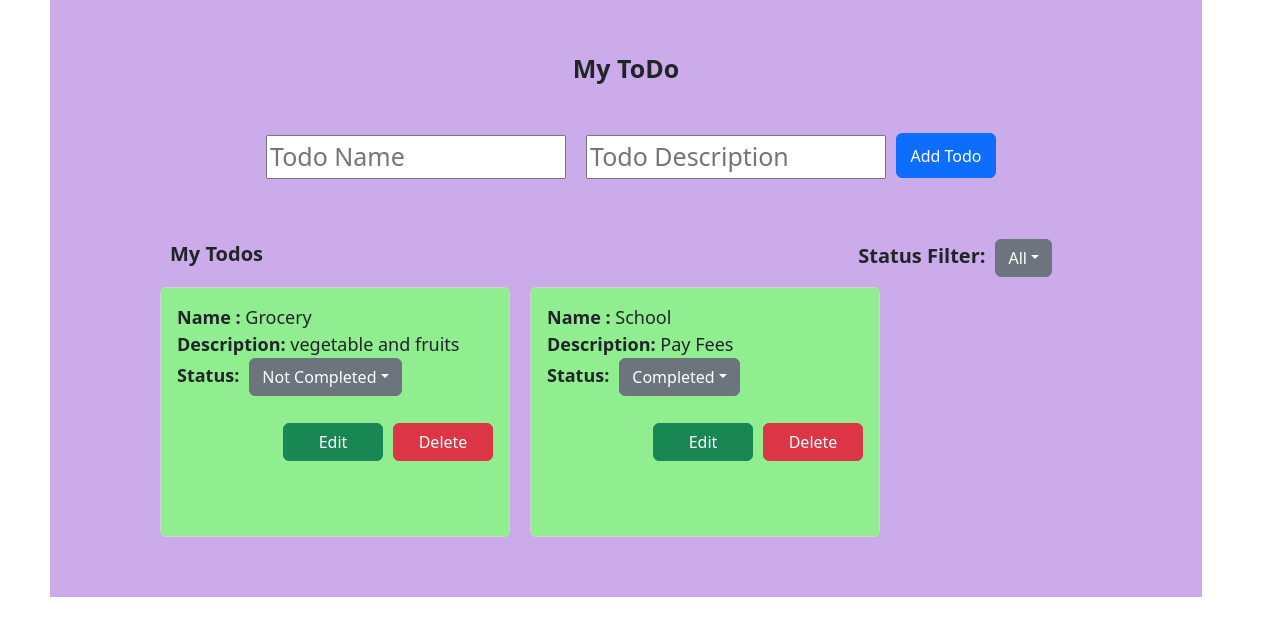
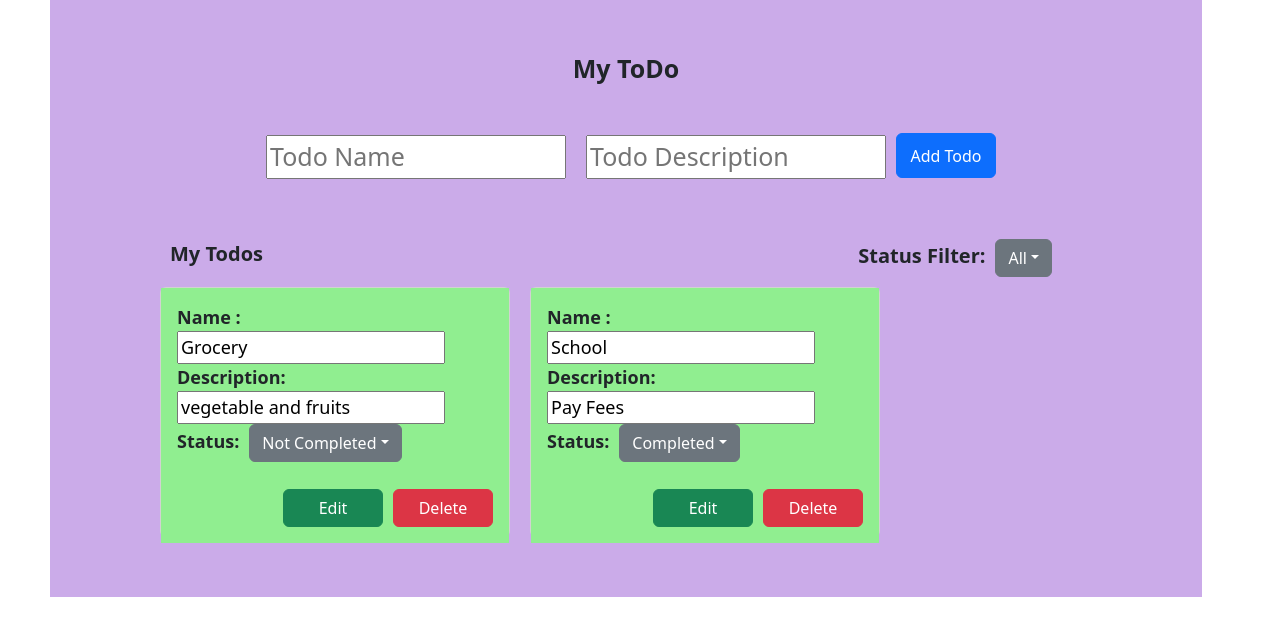
Before and after one commit to Tharani-Kasiselvam/react-todo, a React (Vite) app: page / in a window 1280 px wide. Shown: the top 636 px of the page. Built offline with nearby package versions, Linux system fonts and the light colour scheme.

Commit message:
Edit Todo feature is working

```diff
--- a/src/App.jsx
+++ b/src/App.jsx
@@ -34,6 +34,7 @@ const App = () => {
   }
 
   const editTodo = (name,desc) => {
+    console.log("inside editTodo")
     setEditName(name)
     setEditDesc(desc)
   }
@@ -46,7 +47,6 @@ const App = () => {
     <div>
       <TodoContext.Provider value = {{addTodo,todosList,editTodo}} >
       <Header setEditName={setEditName} setEditDesc={setEditDesc} editName={editName} editDesc={editDesc}/>
-      <TodoList />
       </TodoContext.Provider>
     </div>
   )
--- a/src/Components/Header.jsx
+++ b/src/Components/Header.jsx
@@ -1,26 +1,27 @@
-import { createContext, useContext } from 'react'
+import { createContext, useContext, useState } from 'react'
 import '../../src/App.css'
 import { TodoContext } from '../App'
+import TodoList from './TodoList'
 
 const Header = ({setEditName,setEditDesc,editName,editDesc}) => {
   const {addTodo} = useContext(TodoContext)
-  const {editTodo} = useContext(TodoContext)
+
 
   const loadTodo = (e) => {
+    e.preventDefault()
     const name = e.target[0].value
     const desc = e.target[1].value
     const status = "Not Completed"
+    console.log(e)
+    addTodo (name, desc, status)
     setEditName("")
     setEditDesc("")
-    e.preventDefault()
-    console.log(e)
-    addTodo (name, desc, status)
 
   }
 
-    // const modifyTodoData = (todoName, todoDesc) => {
-    //   console.log(document.getElementsByClassName("todo-form"))
-    // }
+  const editTodo = (name,desc) =>{
+      console.log("testing")
+  }
 
   return (
     <div>
@@ -31,6 +32,7 @@ const Header = ({setEditName,setEditDesc,editName,editDesc}) => {
                 <button className="btn btn-primary" style = {{width:"100px",height:"45px",marginBottom:"7px"}}>Add Todo</button>
             </form>
         </div>
+        <TodoList setEditName={setEditName} setEditDesc={setEditDesc}/>
     </div>
   )
 }
--- a/src/Components/TodoList.jsx
+++ b/src/Components/TodoList.jsx
@@ -2,11 +2,16 @@ import { useContext } from "react"
 import { TodoContext } from "../App"
 import '../App.css'
 
-const TodoList = () => {
+const TodoList = (props) => {
     const {todosList} = useContext(TodoContext)
-    // const {modifyTodoData} = useContext(ContentContext)
 
-    const modifyTodo = (todoName,todoDesc) => {
+    //onEdit button, reloading the TodoName & TodoDesc to the MyTodo Form
+    const modifyTodo = (e) => {
+        e.preventDefault()
+        console.log(e)
+        //receiving the state from Header component and passing values
+        props.setEditName(e.target[0].value)
+        props.setEditDesc(e.target[1].value)
     }
 
   return (
@@ -32,6 +37,7 @@ const TodoList = () => {
         <div className="todoCards">
         {todosList.map(todos =>
 
+            <form onSubmit={modifyTodo}>
              <div key={todos.id} className="card" style={
                 {
                     height:"250px",
@@ -39,8 +45,8 @@ const TodoList = () => {
                     margin:"10px"
                     }}>
                 <div className = "card-body">
-                    <b>Name :</b> {todos.name} <br />
-                    <b>Description:</b> {todos.description} <br />
+                    <label htmlFor="name"><b>Name :</b></label> <input type="text" id="todo-val-name" value={todos.name}></input> <br />
+                    <label htmlFor="desc"><b>Description:</b></label> <input type="text" id="todo-val-desc" value={todos.description}></input> <br />
                     <b>Status:</b>
                         <div className="btn-group">
                             <button type="button" className="btn btn-secondary dropdown-toggle" data-bs-toggle="dropdown">
@@ -54,12 +60,12 @@ const TodoList = () => {
                         <div>
                             <span className="todo-btn-modify">
                             <button type="button" className="btn btn-danger" style = {{width:"100px"}}>Delete</button>
-                            <button type="button" className="btn btn-success" style = {{width:"100px"}} onClick={(modifyTodo(todos.name,todos.desc))}>Edit</button>
+                            <button type="submit" className="btn btn-success" style = {{width:"100px"}}>Edit</button>
                             </span>
                         </div>
                 </div>
              </div>
-
+             </form>
         )
         }
        </div>
```
